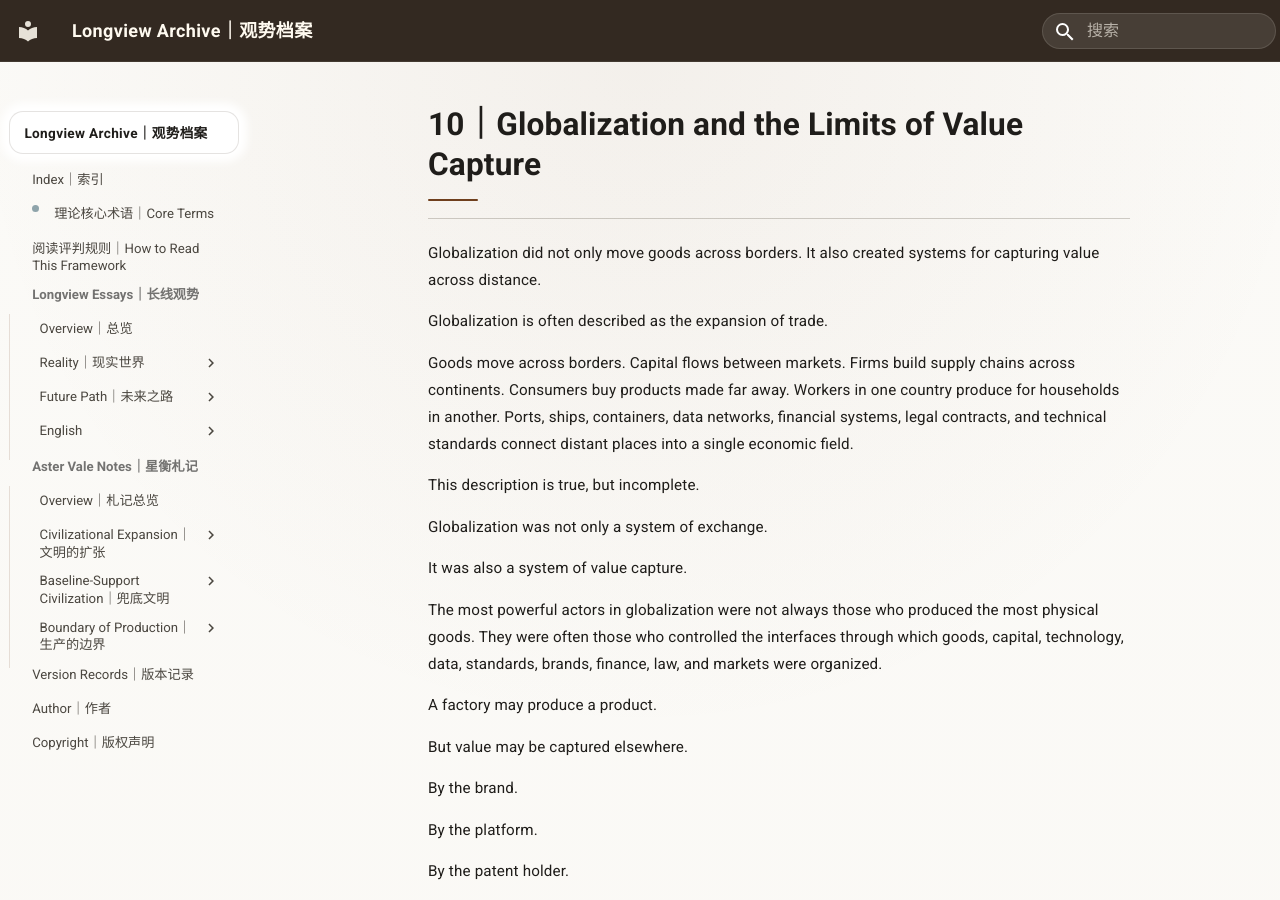
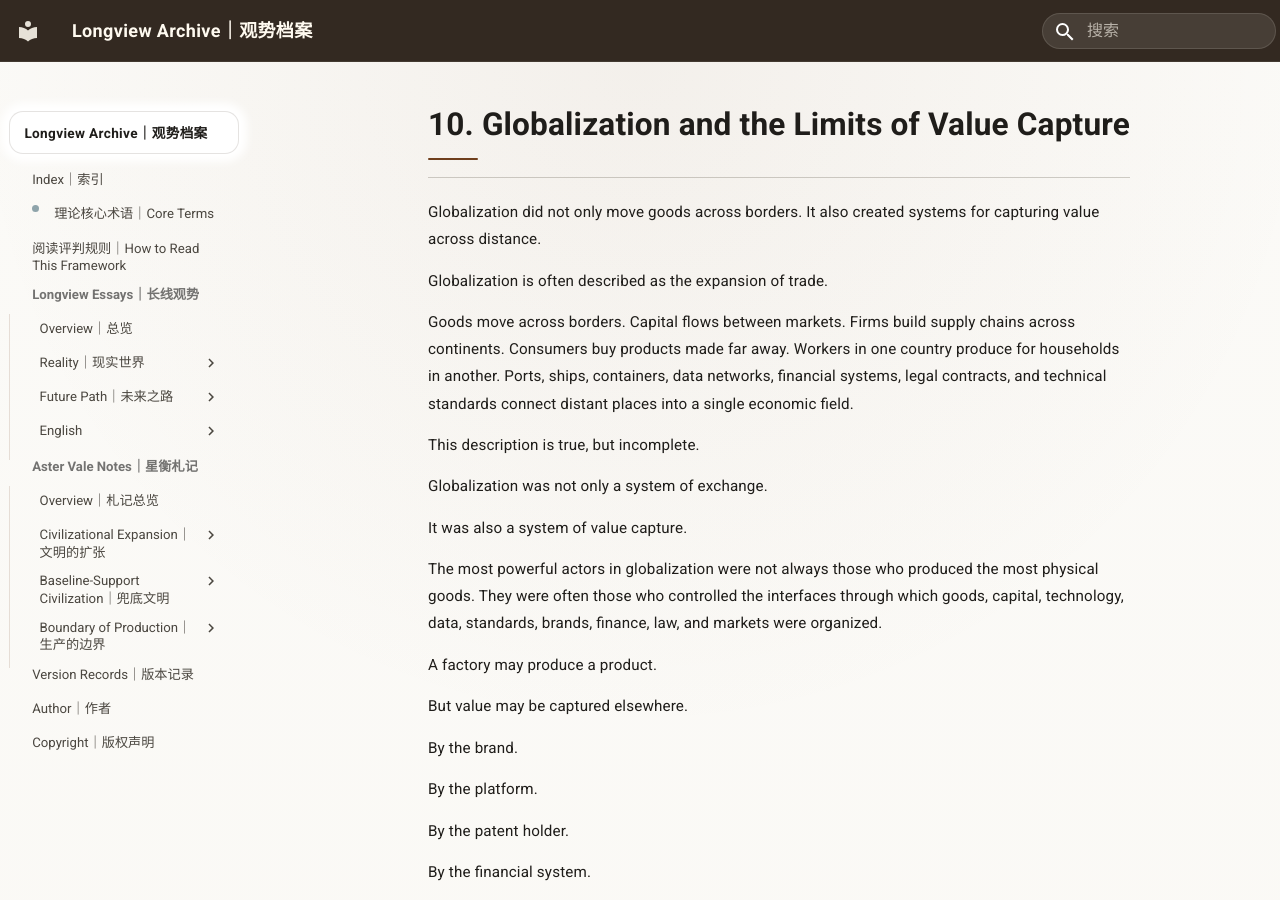
Before and after one commit to guanshi1688/longview-archive, an MkDocs documentation site: the page built from docs/essays/notes/english/Architecture/10-globalization-and-the-limits-of-value-capture.md, in a window 1280 px wide and 900 px high. Built offline with MkDocs 1.6.1 and Material for MkDocs 9.7.7, drawn with Linux system fonts in a browser that asks for light colours.

```diff
--- a/docs/essays/notes/english/Architecture/10-globalization-and-the-limits-of-value-capture.md
+++ b/docs/essays/notes/english/Architecture/10-globalization-and-the-limits-of-value-capture.md
@@ -1,4 +1,4 @@
-# 10｜Globalization and the Limits of Value Capture
+# 10. Globalization and the Limits of Value Capture
 
 Globalization did not only move goods across borders. It also created systems for capturing value across distance.
 
```
